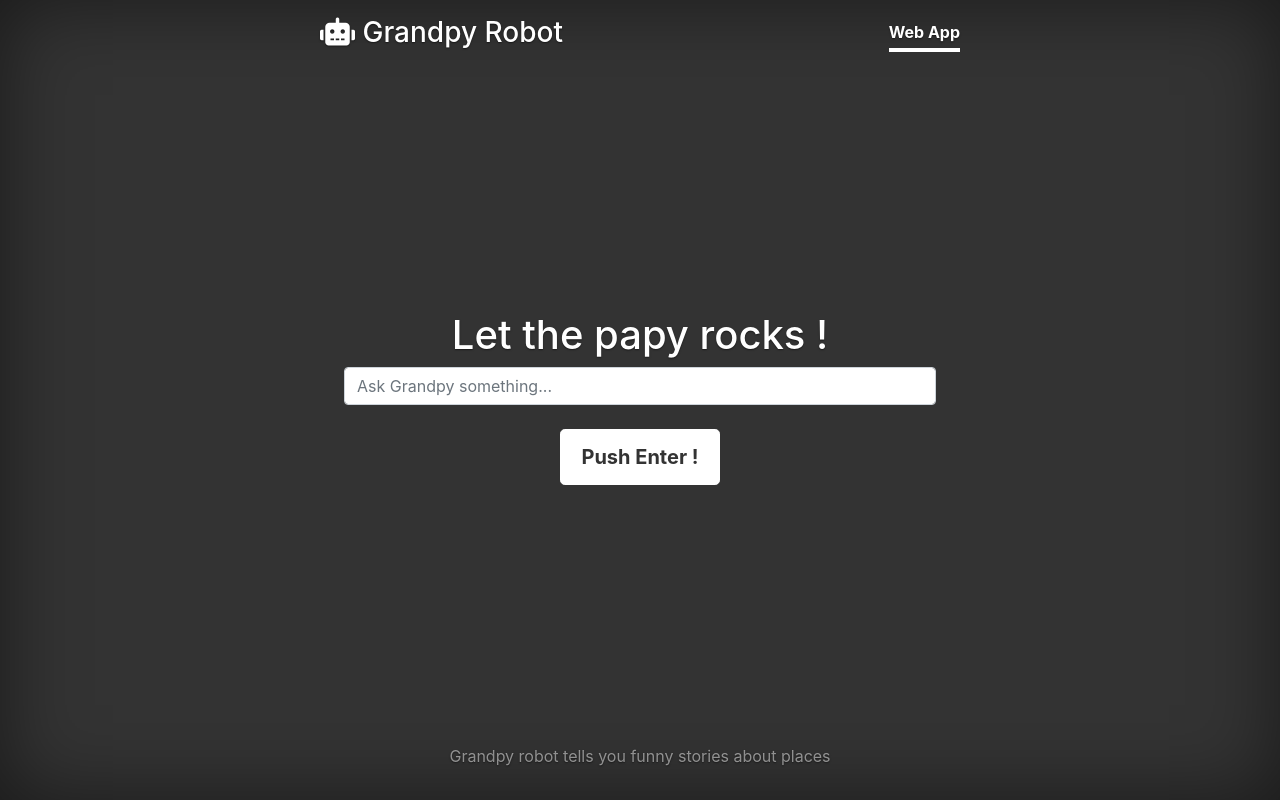
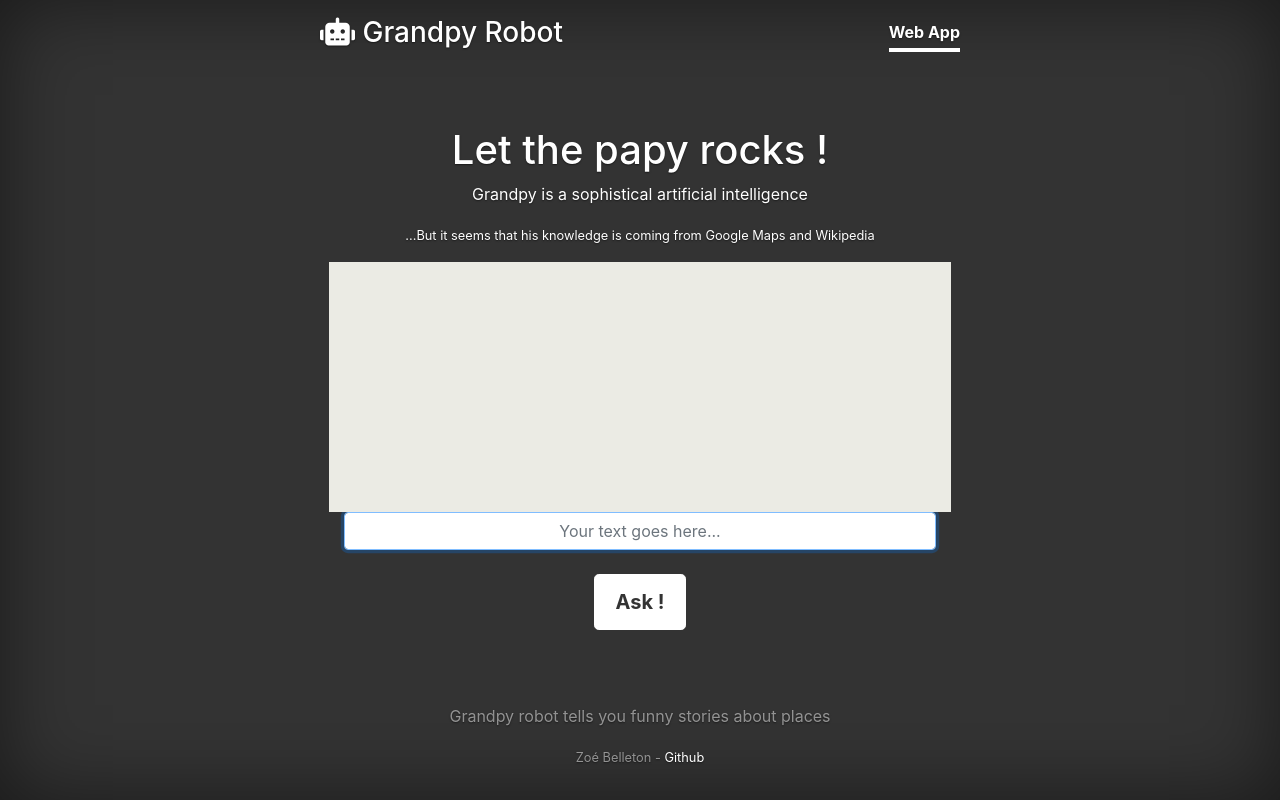
Before and after one commit to VicFinistere/grandpyrobot, a Flask app: page / in a window 1280 px wide. Run offline with Flask 2, Linux system fonts and the light colour scheme; some libraries are stand-ins or nearby versions.

Commit message:
adding scripts

```diff
--- a/templates/index.html
+++ b/templates/index.html
@@ -24,6 +24,7 @@
 
     <!-- Theme CSS -->
     <link rel="stylesheet" href="../static/css/cover.css">
+    <link rel="stylesheet" href="../static/css/style.css">
 
     <!--Todo : Delete or update this -->
     <!-- Custom CSS ( JUST IF NEEDED-->
@@ -53,19 +54,28 @@
 
       <main role="main" class="inner cover">
         <h1 class="cover-heading">Let the papy rocks !</h1>
-          <!--form-->
-              <input type="text" id="input_text" class="form-control" placeholder="Ask Grandpy something...">
-          <!--/form-->
-          <br>
-          <button class="btn btn-lg btn-secondary" id="answer_button">Push Enter !</button>
+          <p>Grandpy is a sophistical artificial intelligence</p>
+          <p>
+              <small>...But it seems that his knowledge is coming from Google Maps and Wikipedia</small>
+          </p>
+          <div id="text" class="row">
+              <div id="text_area" class="col"></div>
+          </div>
+          <input type="text" autofocus id="input_text" class="form-control text-center" placeholder="Your text goes here..."><br>
+          <button class="btn btn-lg btn-secondary" id="answer_button">Ask !</button>
 
 
-            <div id="answer"></div>
+            <div id="text_error"></div>
       </main>
 
       <footer class="mastfoot mt-auto">
         <div class="inner">
           <p>Grandpy robot tells you funny stories about places</p>
+            <p>
+                <small>Zoé Belleton -
+                <a href="https://github.com/Zoeinfp/grandpyrobot" alt="github" style="text-decoration: none">Github</a>
+                </small>
+            </p>
         </div>
       </footer>
     </div>
@@ -74,6 +84,8 @@
     ================================================== -->
     <!-- Placed at the end of the document so the pages load faster -->
     <script src="https://code.jquery.com/jquery-3.3.1.slim.min.js" integrity="sha384-q8i/X+965DzO0rT7abK41JStQIAqVgRVzpbzo5smXKp4YfRvH+8abtTE1Pi6jizo" crossorigin="anonymous"></script>
+    <script src="../static/js/sending_text.js"></script>
+    <script src="../static/js/scroll_to_bottom.js"></script>
     <script src="../static/js/getting_answer.js"></script>
     <script src="https://stackpath.bootstrapcdn.com/bootstrap/4.1.3/js/bootstrap.min.js"></script>
   </body>
```
